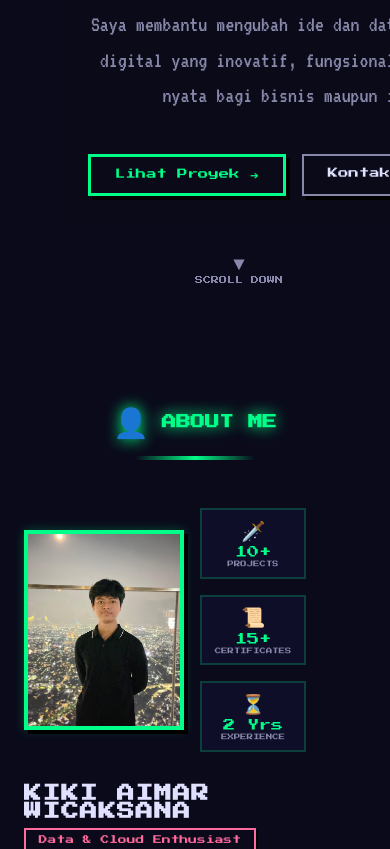
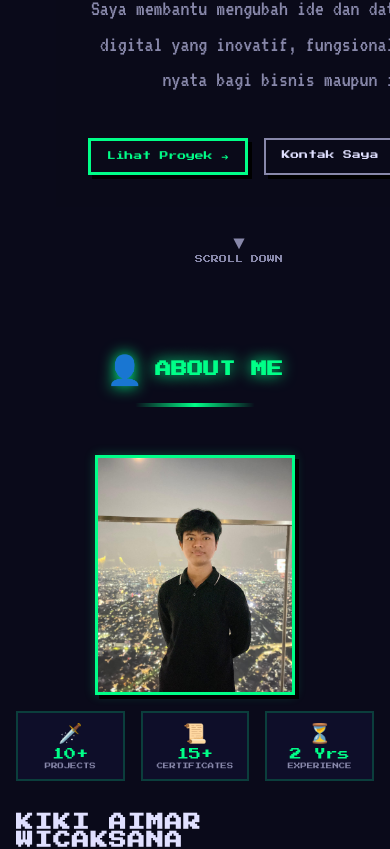
Before and after one commit to KikiAimarWicaksana/Personal_website, a React (Vite) app in the folder frontend/: page / in a window 390 px wide. Shown: the part 880-1729 px from the top of the page. Built offline with nearby package versions, Linux system fonts and the light colour scheme; no server answers.

Commit message:
style: optimize responsiveness across all devices (mobile, tablet, desktop)

```diff
--- a/frontend/src/index.css
+++ b/frontend/src/index.css
@@ -1508,10 +1508,21 @@ body {
 }
 
 /* ── Responsive ── */
+@media (max-width: 1024px) {
+  .portfolio-grid {
+    grid-template-columns: repeat(2, 1fr);
+  }
+}
+
 @media (max-width: 900px) {
+  .section {
+    padding: 4rem 1rem;
+  }
+
   .hero-content {
     grid-template-columns: 1fr;
     text-align: center;
+    gap: 2rem;
   }
 
   .hero-pixel-art {
@@ -1526,6 +1537,7 @@ body {
   .about-photo-card {
     flex-direction: row;
     gap: 1rem;
+    justify-content: center;
   }
 
   .about-photo-frame {
@@ -1540,10 +1552,6 @@ body {
 
   .about-skills-grid {
     grid-template-columns: 1fr;
-  }
-
-  .portfolio-grid {
-    grid-template-columns: repeat(2, 1fr);
   }
 
   .contact-content {
@@ -1558,6 +1566,10 @@ body {
 }
 
 @media (max-width: 600px) {
+  :root {
+    --pixel-size: 3px;
+  }
+
   .nav-menu {
     display: none;
     flex-direction: column;
@@ -1581,9 +1593,60 @@ body {
 
   .portfolio-grid {
     grid-template-columns: 1fr;
+    grid-auto-rows: auto;
+  }
+
+  .project-card {
+    height: auto;
+  }
+
+  .project-title, .project-desc, .project-tech {
+    height: auto;
+    min-height: unset;
+  }
+
+  .hero-title {
+    font-size: 1.4rem;
+  }
+
+  .hero-subtitle {
+    font-size: 1.4rem;
+  }
+
+  .section-title {
+    font-size: 1rem;
+  }
+
+  .about-photo-card {
+    flex-direction: column;
+  }
+
+  .about-photo-frame {
+    width: 200px;
+    height: 240px;
+  }
+
+  .about-mini-stats {
+    flex-direction: row;
+    width: 100%;
+  }
+
+  .about-bio-text {
+    font-size: 1.3rem;
   }
 
   .skills-grid {
     grid-template-columns: 1fr;
   }
 }
+
+@media (max-width: 400px) {
+  .hero-stats {
+    display: none;
+  }
+
+  .pixel-btn {
+    padding: .6rem 1rem;
+    font-size: .55rem;
+  }
+}
--- a/frontend/src/pages/AdminDashboard.jsx
+++ b/frontend/src/pages/AdminDashboard.jsx
@@ -172,7 +172,7 @@ export default function AdminDashboard() {
           <button className={`pixel-btn ${tab === 'activities' ? 'active' : ''}`} onClick={() => setTab('activities')}>ACTIVITIES</button>
         </div>
 
-        <div style={{ display: 'grid', gridTemplateColumns: '1fr 1fr', gap: '2rem' }}>
+        <div className="admin-grid" style={{ display: 'grid', gridTemplateColumns: 'repeat(auto-fit, minmax(300px, 1fr))', gap: '2rem' }}>
           {/* Data List */}
           <div className="pixel-border" style={{ background: 'rgba(15,15,46,.9)', padding: '2rem' }}>
             <h3 style={{ fontFamily: 'var(--font-pixel)', color: 'var(--text)', marginBottom: '1.5rem', fontSize: '1rem' }}>EXISTING DATA</h3>
```
